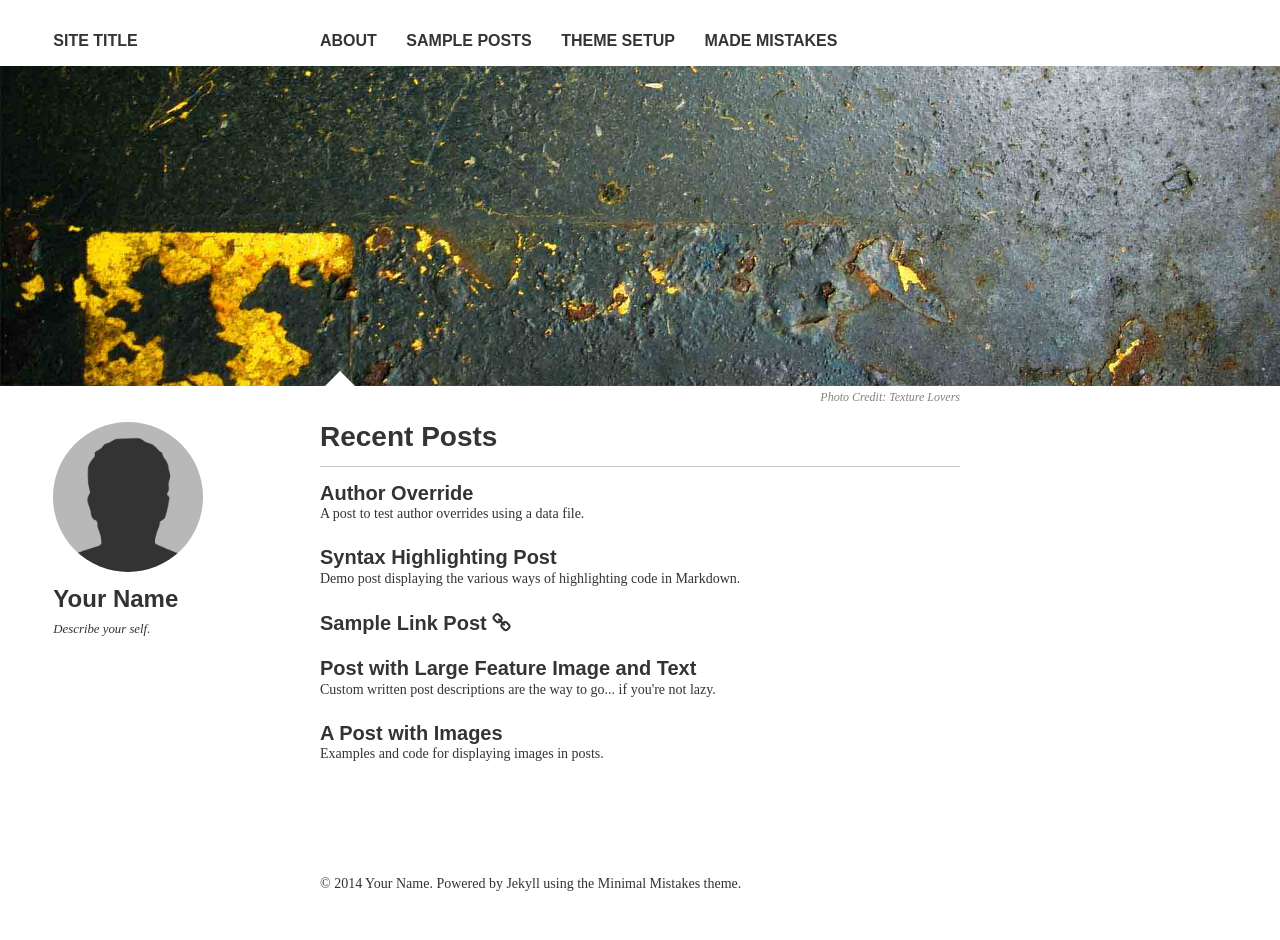
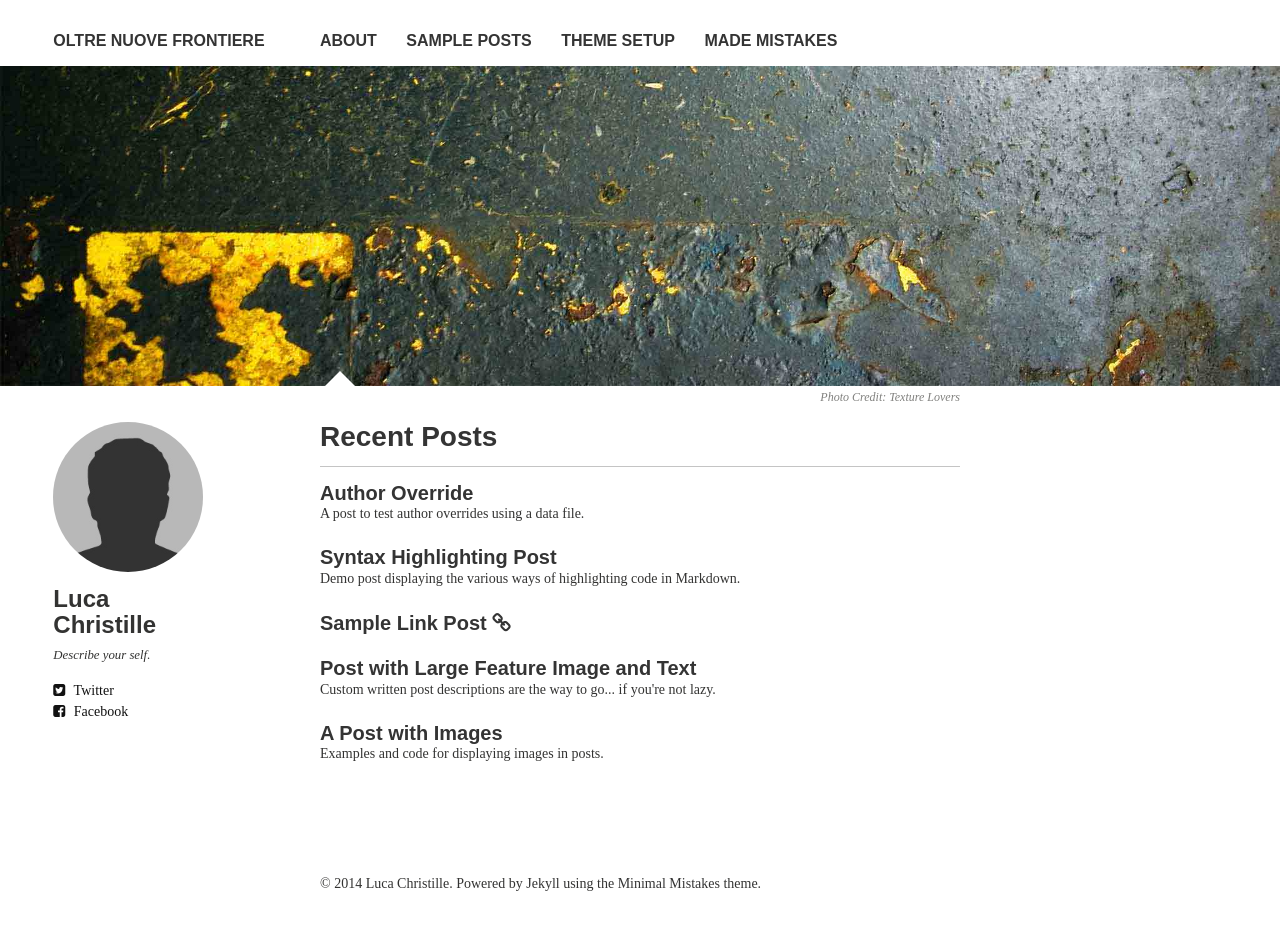
Before and after one commit to lucachristille/blog, a Jekyll site: the page built from index.md, in a window 1280 px wide. Built offline with Jekyll 4.4.1, drawn with Linux system fonts in a browser that asks for light colours; nearby versions of some CDN libraries; some web fonts are replaced.

Commit message:
Updating configuration

```diff
--- a/_config.yml
+++ b/_config.yml
@@ -1,8 +1,8 @@
 # Site wide configuration
 
-title:            Site Title
-locale:           en_US
-url:              http://localhost:4000
+title:            Oltre Nuove Frontiere
+locale:           it_IT
+url:              http://lucachristille.github.io/blog
 
 
 # Jekyll configuration
@@ -26,30 +26,13 @@ kramdown:
 
 # Site owner
 owner:
-  name: Your Name
+  name: Luca Christille
   avatar: bio-photo.jpg
   bio: "Describe your self."
   email:
   disqus-shortname:
-  twitter: #username
-  facebook: #username
-  google:
-    plus: #username
-    analytics:
-    verify:
-    ad-client:
-    ad-slot:
-  bing-verify:
-  github: #username
-  stackoverflow: #http://stackoverflow.com/users/123456/username
-  linkedin: #username
-  instagram: #username
-  lastfm: #username
-  tumblr: #username
-  pinterest: #username
-  foursquare: #username
-  steam: #username
-  dribbble: #username
+  twitter: lucachristille
+  facebook: lucachristille
 
 include: [".htaccess"]
 exclude: ["lib", "config.rb", "Capfile", "config", "log", "Rakefile", "Rakefile.rb", "tmp", "less", "*.sublime-project", "*.sublime-workspace", "test", "spec", "Gruntfile.js", "package.json", "node_modules", "Gemfile", "Gemfile.lock", "LICENSE", "README.md"]
```
